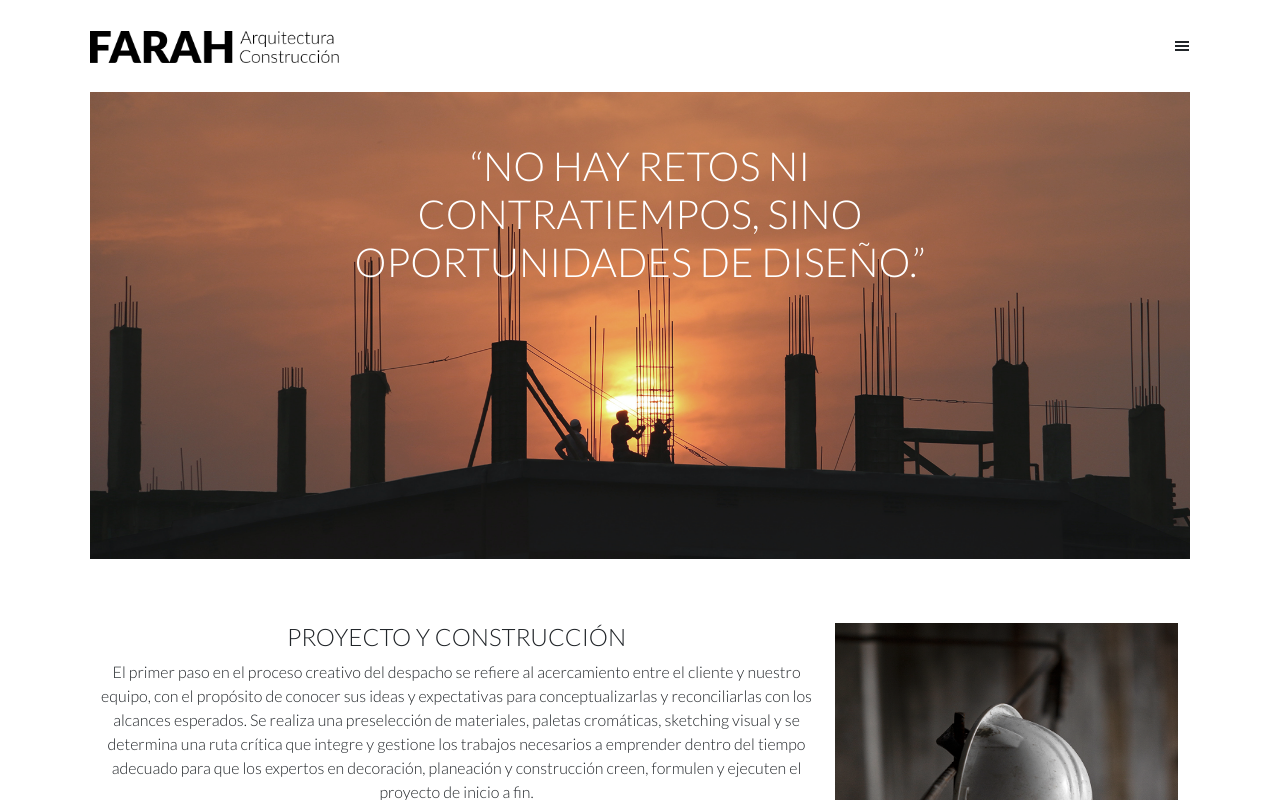
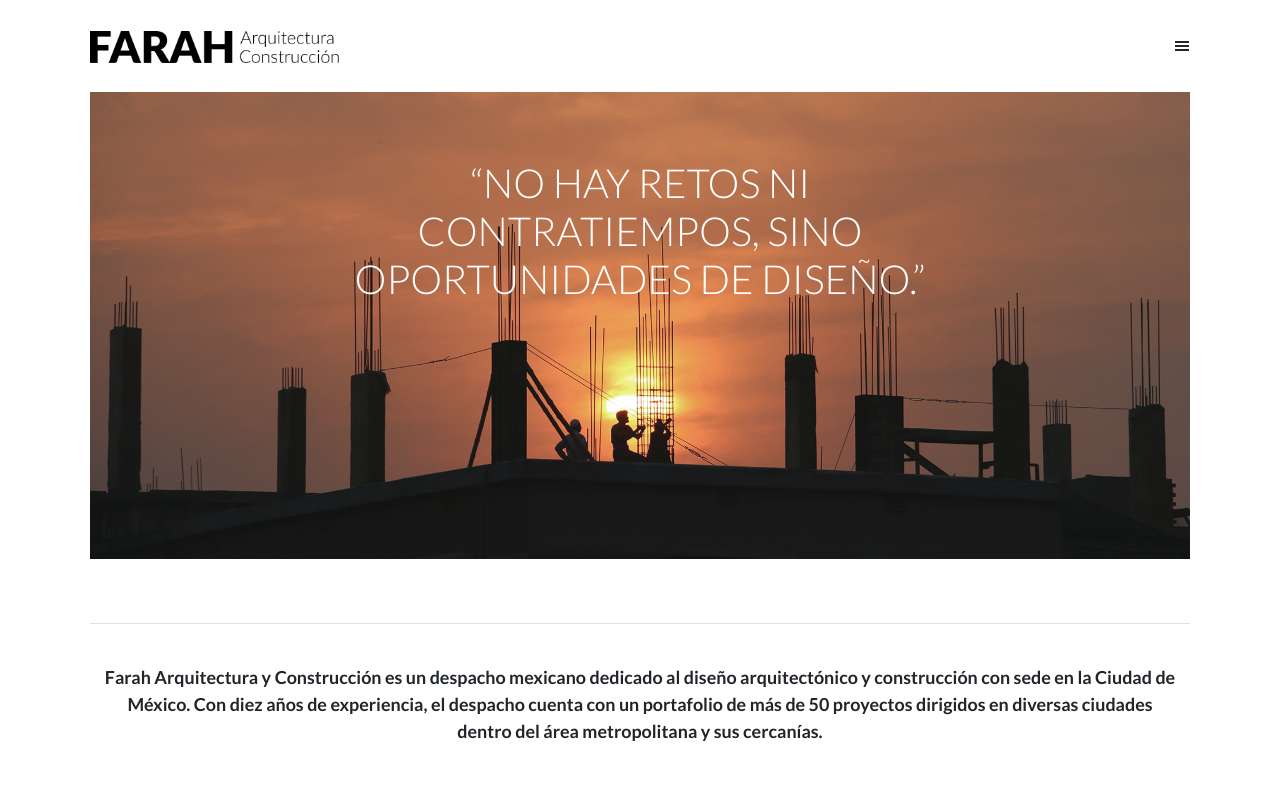
Before and after one commit to jdwyer6/fara-arquitectura, a React (Create React App) app: page /about in a window 1280 px wide. Shown: the top 800 px of the page. Built offline with nearby package versions, Linux system fonts and the light colour scheme.

Commit message:
adjust text and embed issu

```diff
--- a/src/App.css
+++ b/src/App.css
@@ -217,6 +217,13 @@ body {
   width: 100%;
 }
 
+.about-intro-text {
+  font-size: clamp(16px, 1.4vw, 24px);
+  text-align: center;
+  padding: 5vh 0;
+  font-weight: 700;
+}
+
 @media only screen and (max-width: 576px) {
   .hero-image-container img {
     height: 82vh;
--- a/src/pages/AboutPage.js
+++ b/src/pages/AboutPage.js
@@ -11,6 +11,11 @@ const AboutPage = () => {
                 <Col className='about-hero-wrapper'>
                     <img width='100%' src={hero}/>
                     <h1 className='text-white'>“NO HAY RETOS NI CONTRATIEMPOS, SINO OPORTUNIDADES DE DISEÑO.”</h1>
+                </Col>
+            </Row>
+            <Row className='about-section'>
+                <Col className='border-top border-bottom'>
+                    <p className='about-intro-text'>Farah Arquitectura y Construcción es un despacho mexicano dedicado al diseño arquitectónico y construcción con sede en la Ciudad de México. Con diez años de experiencia, el despacho cuenta con un portafolio de más de 50 proyectos dirigidos en diversas ciudades dentro del área metropolitana y sus cercanías. </p>
                 </Col>
             </Row>
             <Row className='about-section'>
--- a/src/pages/GalleryPage.js
+++ b/src/pages/GalleryPage.js
@@ -24,6 +24,9 @@ const GalleryPage = () => {
                     <Col md='12'>
                         <h1 className='border-bottom border-top w-100 text-center'>Nuestro trabajo</h1>
                     </Col>
+                    <Col md='12' className='d-none d-md-inline' style={{margin: '12px 0'}}>
+                        <div style={{position: 'relative', height: '60vh', width: '100%'}}><iframe allow="clipboard-write" sandbox="allow-top-navigation allow-top-navigation-by-user-activation allow-downloads allow-scripts allow-same-origin allow-popups allow-modals allow-popups-to-escape-sandbox" allowFullScreen={false} style={{position: 'absolute', border: 'none', width:'100%', height: '100%', left: 0, right: 0, top: '50%', bottom: 0, transform: 'translateY(-50%)'}} src="https://e.issuu.com/embed.html?d=book_farah_2&hideIssuuLogo=true&u=faraharquitectura"></iframe></div>
+                    </Col>
 
                     {GALLERYTHUMBNAILS.map((thumbnail, idx) => (
 
--- a/src/styles.scss
+++ b/src/styles.scss
@@ -279,6 +279,13 @@ body {
     }
 }
 
+.about-intro-text{
+    font-size: clamp(16px, 1.4vw, 24px);
+    text-align: center;
+    padding: 5vh 0;
+    font-weight: 700;
+}
+
 
 //Small Breakpoint
 @media only screen and (max-width: 576px) {
```
Also changed, not shown: 1 other file (tests, documents, lock files or other folders).
